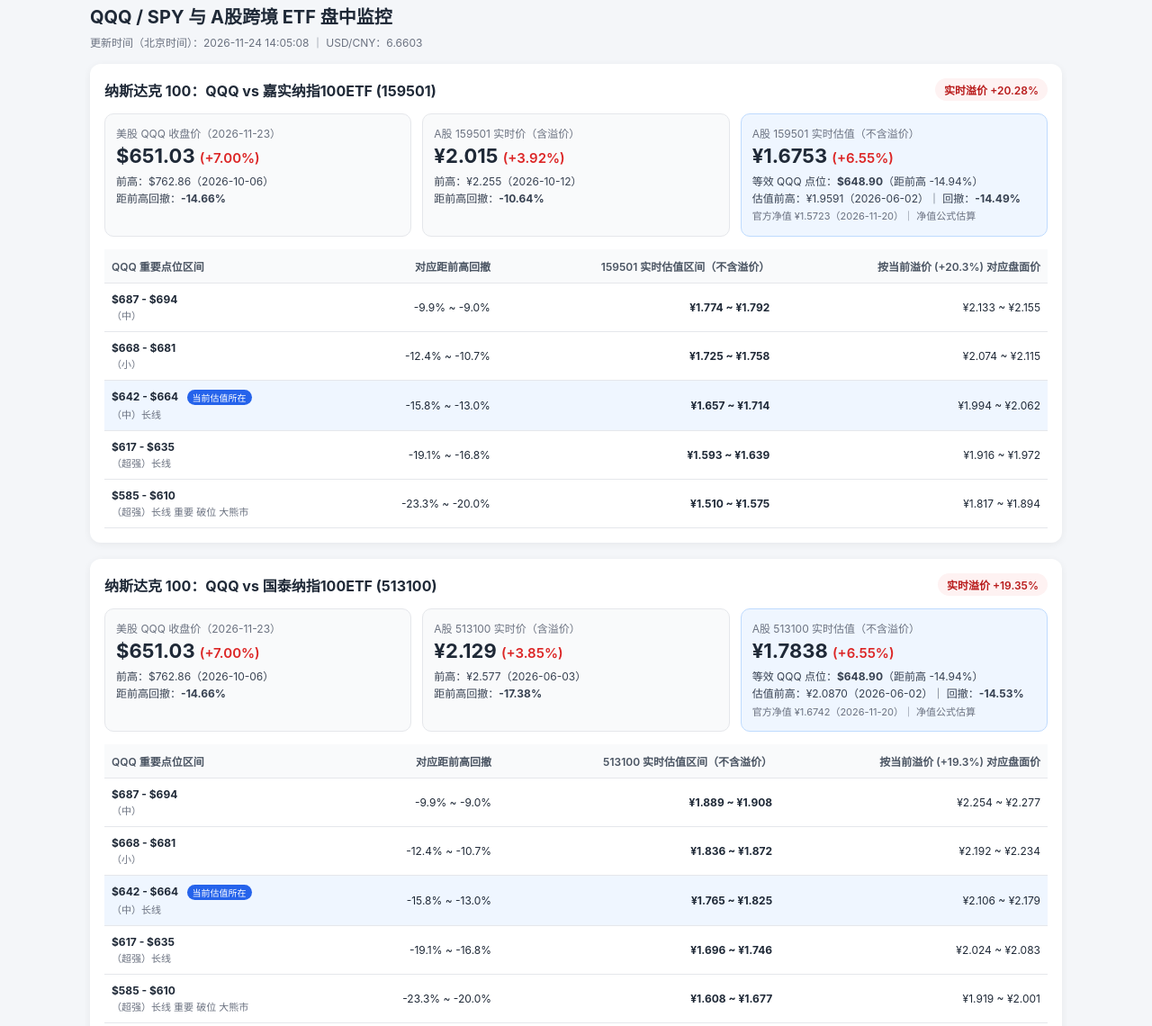
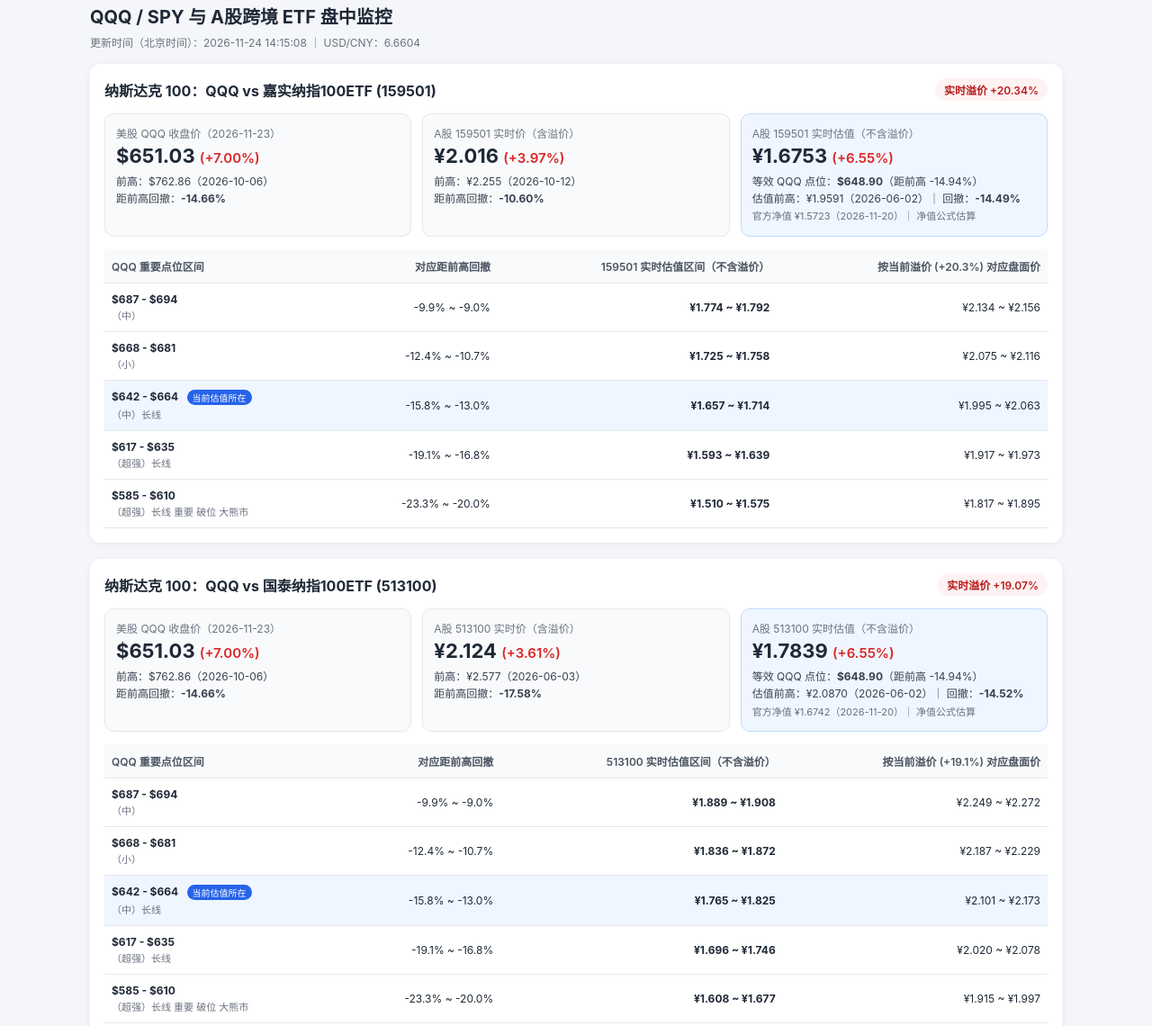
Before and after one commit to wz299/etf-monitor, a plain HTML site: page index.html in a window 1280 px wide. Shown: the part 13-1153 px from the top of the page at 90% size. Drawn offline with Linux system fonts and the light colour scheme.

Commit message:
chore: update ETF dashboard

```diff
--- a/index.html
+++ b/index.html
@@ -41,13 +41,13 @@
   <div class="container">
     <header>
       <h1>QQQ / SPY 与 A股跨境 ETF 盘中监控</h1>
-      <div class="meta">更新时间（北京时间）：2026-11-24 14:05:08 ｜ USD/CNY：6.6603</div>
+      <div class="meta">更新时间（北京时间）：2026-11-24 14:15:08 ｜ USD/CNY：6.6604</div>
     </header>
 
         <section class="card">
           <div class="card-header">
             <h2>纳斯达克 100：QQQ vs 嘉实纳指100ETF (159501)</h2>
-            <span class="badge badge-danger">实时溢价 +20.28%</span>
+            <span class="badge badge-danger">实时溢价 +20.34%</span>
           </div>
 
           <div class="grid">
@@ -60,9 +60,9 @@
 
             <div class="box">
               <div class="label">A股 159501 实时价（含溢价）</div>
-              <div class="value">¥2.015 <span class="up">(+3.92%)</span></div>
+              <div class="value">¥2.016 <span class="up">(+3.97%)</span></div>
               <div class="sub">前高：¥2.255（2026-10-12）</div>
-              <div class="sub">距前高回撤：<strong>-10.64%</strong></div>
+              <div class="sub">距前高回撤：<strong>-10.60%</strong></div>
             </div>
 
             <div class="box highlight">
@@ -90,35 +90,35 @@
                 <td><strong>$687 - $694</strong><div class="zone-tag">（中）</div></td>
                 <td>-9.9% ~ -9.0%</td>
                 <td><strong>¥1.774 ~ ¥1.792</strong></td>
-                <td>¥2.133 ~ ¥2.155</td>
+                <td>¥2.134 ~ ¥2.156</td>
               </tr>
 
               <tr>
                 <td><strong>$668 - $681</strong><div class="zone-tag">（小）</div></td>
                 <td>-12.4% ~ -10.7%</td>
                 <td><strong>¥1.725 ~ ¥1.758</strong></td>
-                <td>¥2.074 ~ ¥2.115</td>
+                <td>¥2.075 ~ ¥2.116</td>
               </tr>
 
               <tr class="active-zone">
                 <td><strong>$642 - $664</strong> <span class="now-pill">当前估值所在</span><div class="zone-tag">（中）长线</div></td>
                 <td>-15.8% ~ -13.0%</td>
                 <td><strong>¥1.657 ~ ¥1.714</strong></td>
-                <td>¥1.994 ~ ¥2.062</td>
+                <td>¥1.995 ~ ¥2.063</td>
               </tr>
 
               <tr>
                 <td><strong>$617 - $635</strong><div class="zone-tag">（超强）长线</div></td>
                 <td>-19.1% ~ -16.8%</td>
                 <td><strong>¥1.593 ~ ¥1.639</strong></td>
-                <td>¥1.916 ~ ¥1.972</td>
+                <td>¥1.917 ~ ¥1.973</td>
               </tr>
 
               <tr>
                 <td><strong>$585 - $610</strong><div class="zone-tag">（超强）长线 重要 破位 大熊市</div></td>
                 <td>-23.3% ~ -20.0%</td>
                 <td><strong>¥1.510 ~ ¥1.575</strong></td>
-                <td>¥1.817 ~ ¥1.894</td>
+                <td>¥1.817 ~ ¥1.895</td>
               </tr>
 
               </tbody>
@@ -129,7 +129,7 @@
         <section class="card">
           <div class="card-header">
             <h2>纳斯达克 100：QQQ vs 国泰纳指100ETF (513100)</h2>
-            <span class="badge badge-danger">实时溢价 +19.35%</span>
+            <span class="badge badge-danger">实时溢价 +19.07%</span>
           </div>
 
           <div class="grid">
@@ -142,16 +142,16 @@
 
             <div class="box">
               <div class="label">A股 513100 实时价（含溢价）</div>
-              <div class="value">¥2.129 <span class="up">(+3.85%)</span></div>
+              <div class="value">¥2.124 <span class="up">(+3.61%)</span></div>
               <div class="sub">前高：¥2.577（2026-06-03）</div>
-              <div class="sub">距前高回撤：<strong>-17.38%</strong></div>
+              <div class="sub">距前高回撤：<strong>-17.58%</strong></div>
             </div>
 
             <div class="box highlight">
               <div class="label">A股 513100 实时估值（不含溢价）</div>
-              <div class="value">¥1.7838 <span class="up">(+6.55%)</span></div>
+              <div class="value">¥1.7839 <span class="up">(+6.55%)</span></div>
               <div class="sub">等效 QQQ 点位：<strong>$648.90</strong>（距前高 -14.94%）</div>
-              <div class="sub">估值前高：¥2.0870（2026-06-02）｜ 回撤：<strong>-14.53%</strong></div>
+              <div class="sub">估值前高：¥2.0870（2026-06-02）｜ 回撤：<strong>-14.52%</strong></div>
               <div class="sub muted">官方净值 ¥1.6742（2026-11-20）｜ 净值公式估算</div>
             </div>
           </div>
@@ -163,7 +163,7 @@
                   <th>QQQ 重要点位区间</th>
                   <th>对应距前高回撤</th>
                   <th>513100 实时估值区间（不含溢价）</th>
-                  <th>按当前溢价 (+19.3%) 对应盘面价</th>
+                  <th>按当前溢价 (+19.1%) 对应盘面价</th>
                 </tr>
               </thead>
               <tbody>
@@ -172,35 +172,35 @@
                 <td><strong>$687 - $694</strong><div class="zone-tag">（中）</div></td>
                 <td>-9.9% ~ -9.0%</td>
                 <td><strong>¥1.889 ~ ¥1.908</strong></td>
-                <td>¥2.254 ~ ¥2.277</td>
+                <td>¥2.249 ~ ¥2.272</td>
               </tr>
 
               <tr>
                 <td><strong>$668 - $681</strong><div class="zone-tag">（小）</div></td>
                 <td>-12.4% ~ -10.7%</td>
                 <td><strong>¥1.836 ~ ¥1.872</strong></td>
-                <td>¥2.192 ~ ¥2.234</td>
+                <td>¥2.187 ~ ¥2.229</td>
               </tr>
 
               <tr class="active-zone">
                 <td><strong>$642 - $664</strong> <span class="now-pill">当前估值所在</span><div class="zone-tag">（中）长线</div></td>
                 <td>-15.8% ~ -13.0%</td>
                 <td><strong>¥1.765 ~ ¥1.825</strong></td>
-                <td>¥2.106 ~ ¥2.179</td>
+                <td>¥2.101 ~ ¥2.173</td>
               </tr>
 
               <tr>
                 <td><strong>$617 - $635</strong><div class="zone-tag">（超强）长线</div></td>
                 <td>-19.1% ~ -16.8%</td>
                 <td><strong>¥1.696 ~ ¥1.746</strong></td>
-                <td>¥2.024 ~ ¥2.083</td>
+                <td>¥2.020 ~ ¥2.078</td>
               </tr>
 
               <tr>
                 <td><strong>$585 - $610</strong><div class="zone-tag">（超强）长线 重要 破位 大熊市</div></td>
                 <td>-23.3% ~ -20.0%</td>
                 <td><strong>¥1.608 ~ ¥1.677</strong></td>
-                <td>¥1.919 ~ ¥2.001</td>
+                <td>¥1.915 ~ ¥1.997</td>
               </tr>
 
               </tbody>
@@ -253,7 +253,7 @@
               <tr>
                 <td><strong>$702 - $710</strong><div class="zone-tag">（中）长线 高点回撤10%修正区域</div></td>
                 <td>-10.2% ~ -9.2%</td>
-                <td><strong>¥2.230 ~ ¥2.256</strong></td>
+                <td><strong>¥2.231 ~ ¥2.256</strong></td>
                 <td>¥2.459 ~ ¥2.487</td>
               </tr>
 
```
